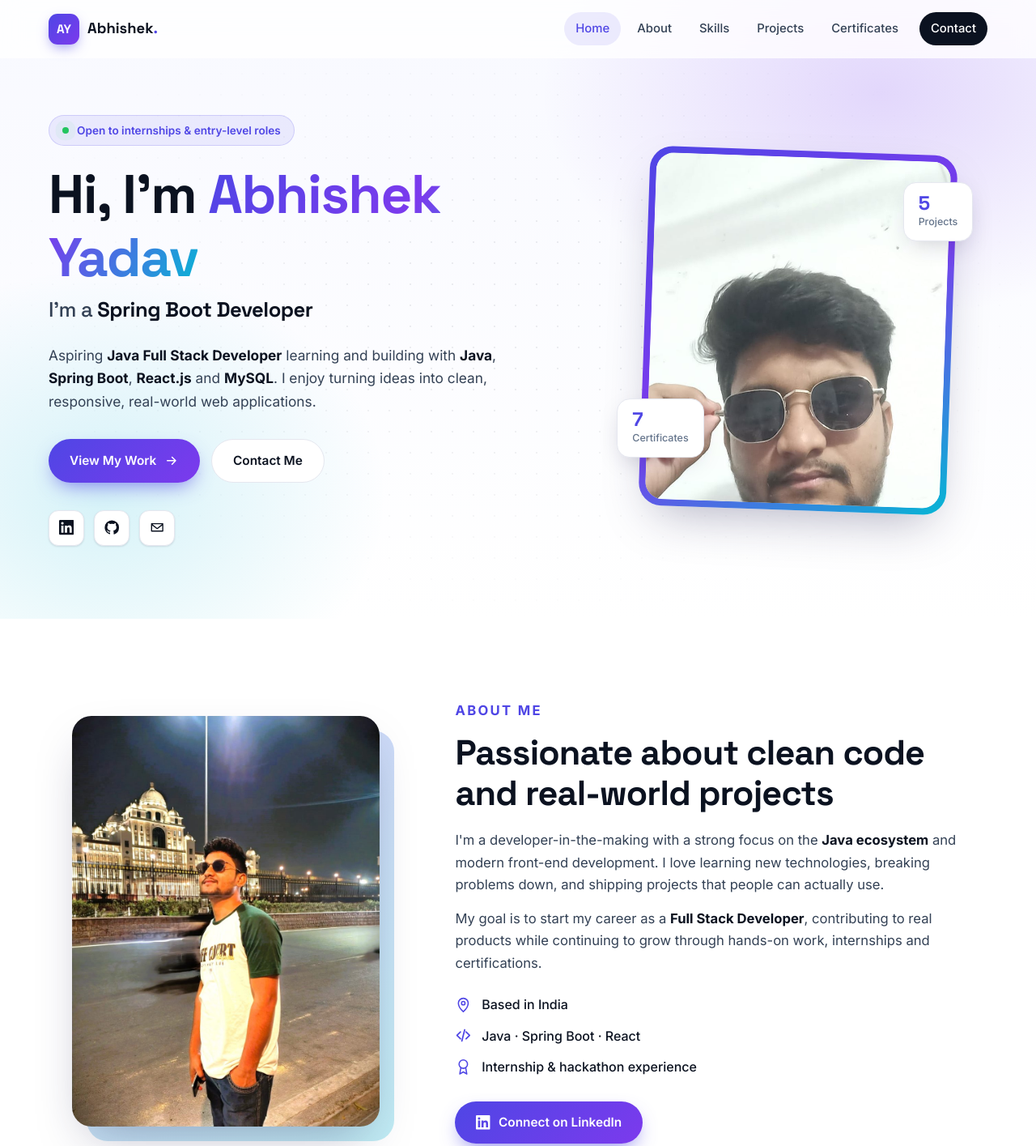
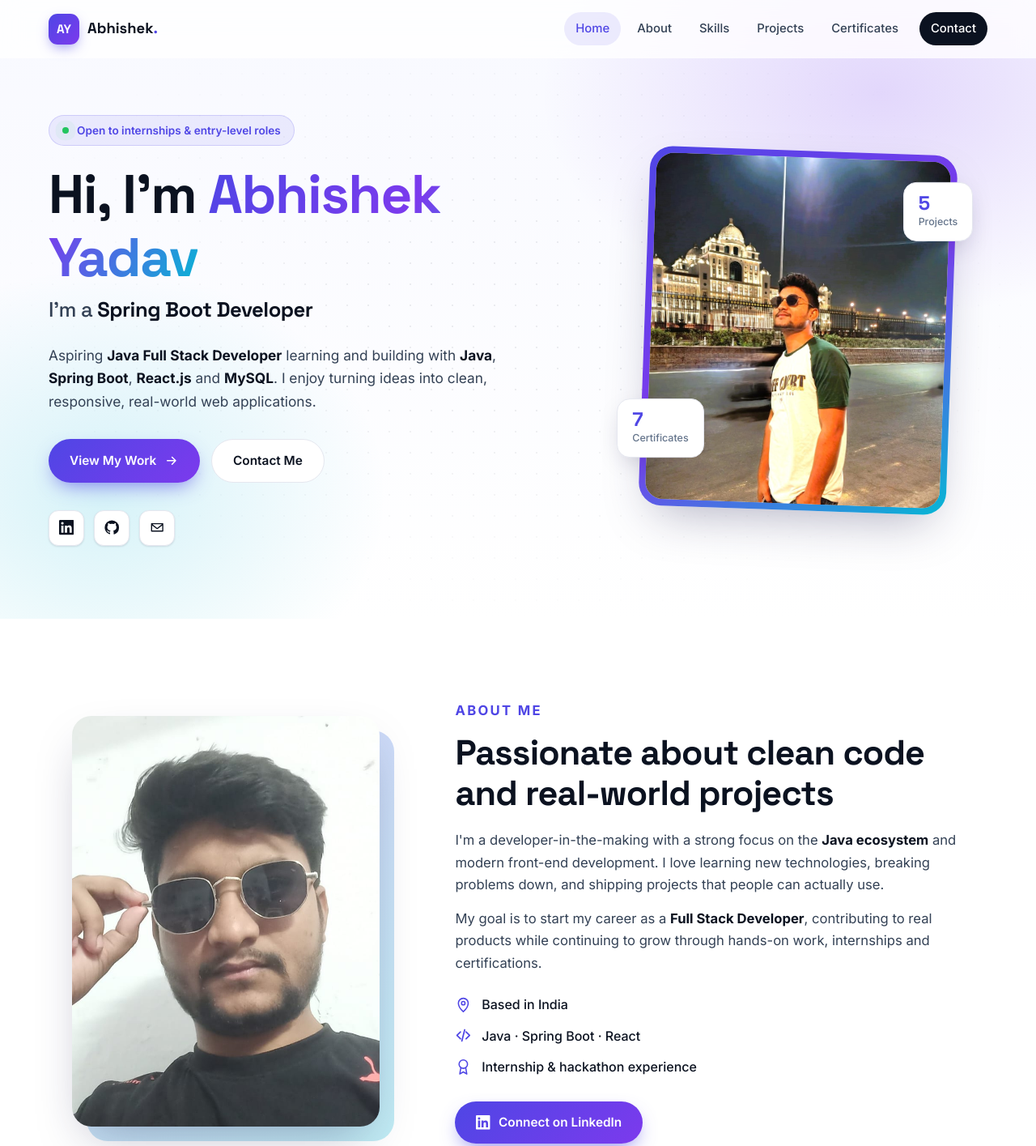
Before and after one commit to ABHI9302/portfolio-Abhi, a plain HTML site: page index.html in a window 1280 px wide. Shown: the top 1415 px of the page at 81% size. Drawn offline with Linux system fonts and the light colour scheme.

Commit message:
Swap images of Abhishek Yadav in index.html

```diff
--- a/index.html
+++ b/index.html
@@ -79,7 +79,7 @@
 
         <div class="hero-visual reveal">
             <div class="photo-frame">
-                <img src="images/abhiyadav.jpeg" alt="Portrait of Abhishek Yadav" class="profile-img" width="900" height="1103" fetchpriority="high">
+                <img src="images/abhi.jpeg" alt="Portrait of Abhishek Yadav" class="profile-img" width="900" height="1103" fetchpriority="high">
             </div>
             <div class="float-card fc-1"><b>7</b><span>Certificates</span></div>
             <div class="float-card fc-2"><b>5</b><span>Projects</span></div>
@@ -91,7 +91,7 @@
 <section class="section" id="about">
     <div class="container about-grid">
         <div class="about-img reveal">
-            <img src="images/abhi.jpeg" alt="Abhishek Yadav outdoors" loading="lazy" width="900" height="1200">
+            <img src="images/abhiyadav.jpeg" alt="Abhishek Yadav outdoors" loading="lazy" width="900" height="1200">
         </div>
         <div class="about-text reveal">
             <p class="eyebrow">About me</p>
```
